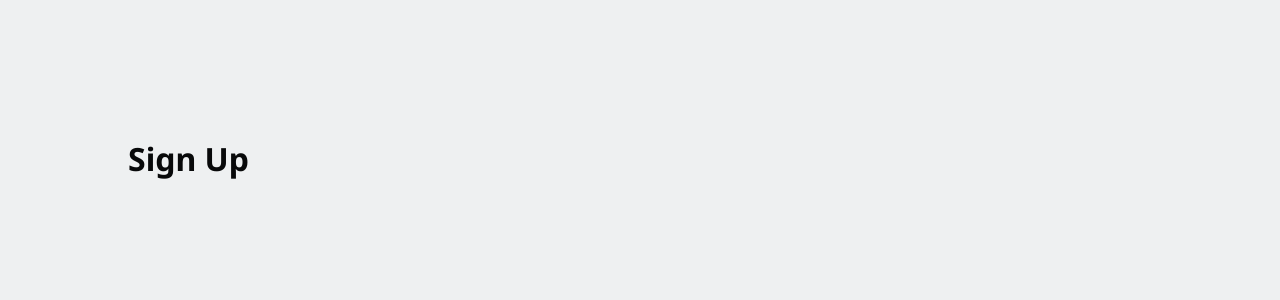
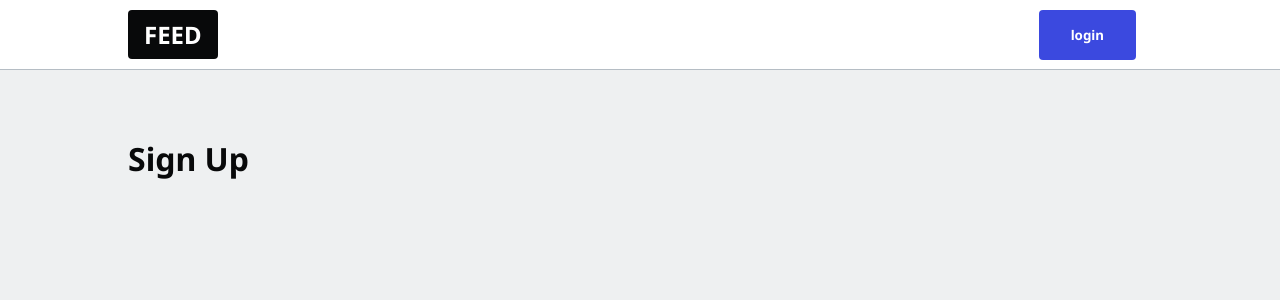
Before and after one commit to plawnoj/firebase-react-course, a Next.js app in the folder netxtfire-app/: page /enter in a window 1280 px wide. Shown: the top 300 px of the page. Built offline with nearby package versions, Linux system fonts and the light colour scheme.

Commit message:
final commit for 11/16
will pick up later > check comments in components/navbar for more information

```diff
--- a/netxtfire-app/components/Loader.js
+++ b/netxtfire-app/components/Loader.js
@@ -2,6 +2,8 @@
 //okay so this is basically saying Loader is now an object that returns a DOM element
 //and since that dom element has a class name, global css files implement the actual look/animation
 //holy shit thats cool
+//this {show} denotes a bool value passed
+//through div tag in index.js on whether or not to show the loading circle
 export default function Loader({ show }){
     return show ? <div className="loader"></div> : null;
 }
--- /dev/null
+++ b/netxtfire-app/components/Navbar.js
@@ -0,0 +1,53 @@
+import Link from 'next/link';
+
+//top navbar
+export default function Navbar(){
+    const user = null; //null/true: can get both user states based on whether or not user is signed in
+    const username = null;
+
+    // const { user, username } = { }; //not sure if this is needed rn
+    /*
+    this is where i am leaving off 11/16
+    basically just set up the nav bar > understanding page states based on whether or not the end user is
+    signed in > rendered to pages via app.js and a react component fragment > look through navbar.js to fully
+    understand what code is doing > play around with it a bit just to get comfy > yep > fuck i need to sleep
+    it is 2 am and i have work at 7 wooooo
+    */
+    return (
+        <nav className="navbar">
+            <ul>
+                <li>
+                    <Link href="/">
+                        <button className="btn-logo">feed</button>
+                    </Link>
+                </li>
+
+                {/* user is signed in and has username */}
+                {username && (
+                    <>
+                        <li className="push-left">
+                            <Link href="/admin">
+                                <button className="btn-blue">Write Posts</button>
+                            </Link>
+                        </li>
+                        <li>
+                            <Link href={'/${username}'}>
+                                <img src={user?.photoURL}/>
+                            </Link>
+
+                        </li>
+                    </>
+                )}
+
+                {/* user is not signed in or has not created username */}
+                {!username && (
+                    <li>
+                        <Link href="/enter">
+                            <button className="btn-blue">login</button>
+                        </Link>
+                    </li>
+                )}
+            </ul>
+        </nav>
+    )
+}
--- a/netxtfire-app/pages/_app.js
+++ b/netxtfire-app/pages/_app.js
@@ -1,7 +1,13 @@
 import '../styles/globals.css'
+import Navbar from '../components/Navbar'
 
 function MyApp({ Component, pageProps }) {
-  return <Component {...pageProps} />
+  return (
+    <>
+    <Navbar />
+    <Component {...pageProps} />
+    </>
+  )
 }
 
 export default MyApp
```
